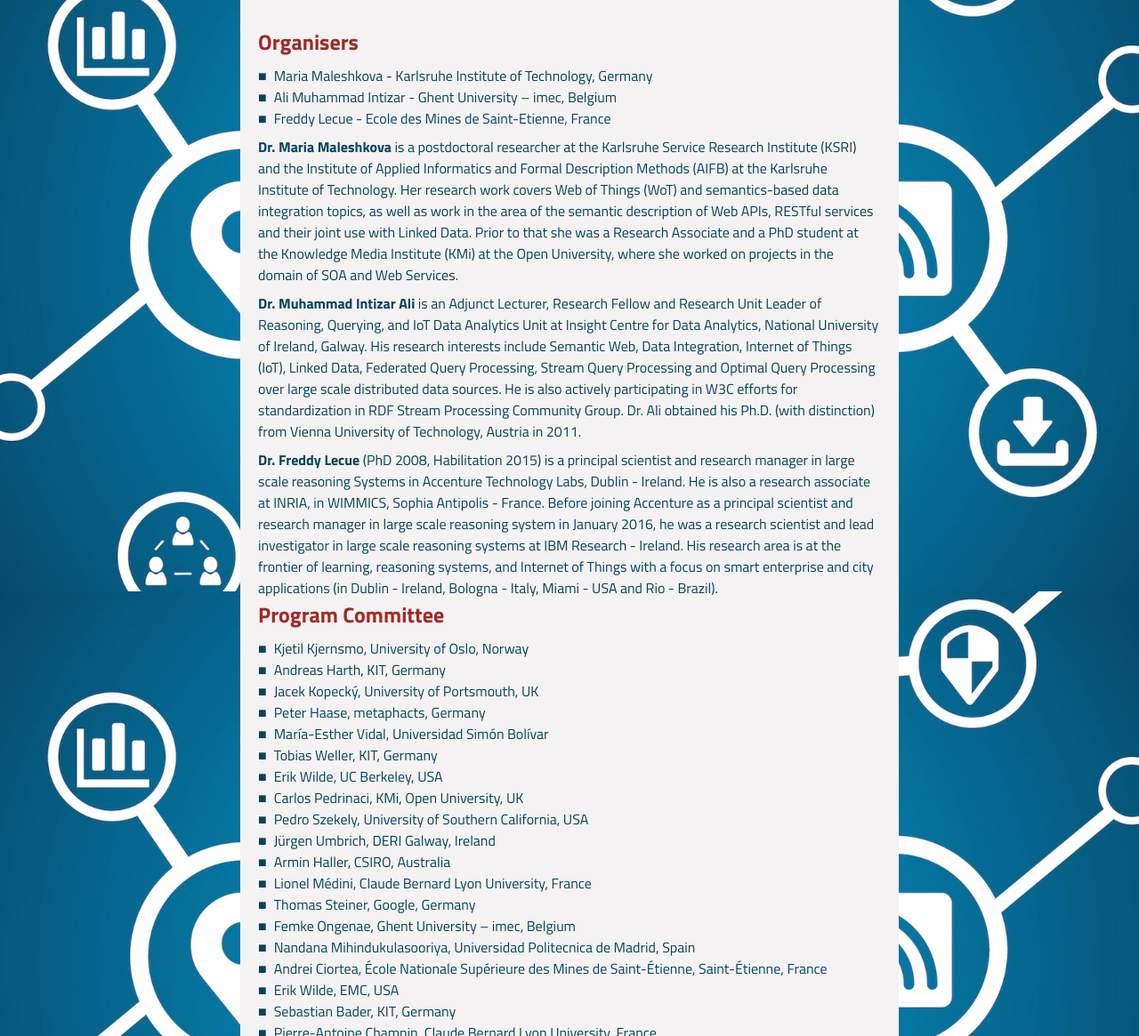
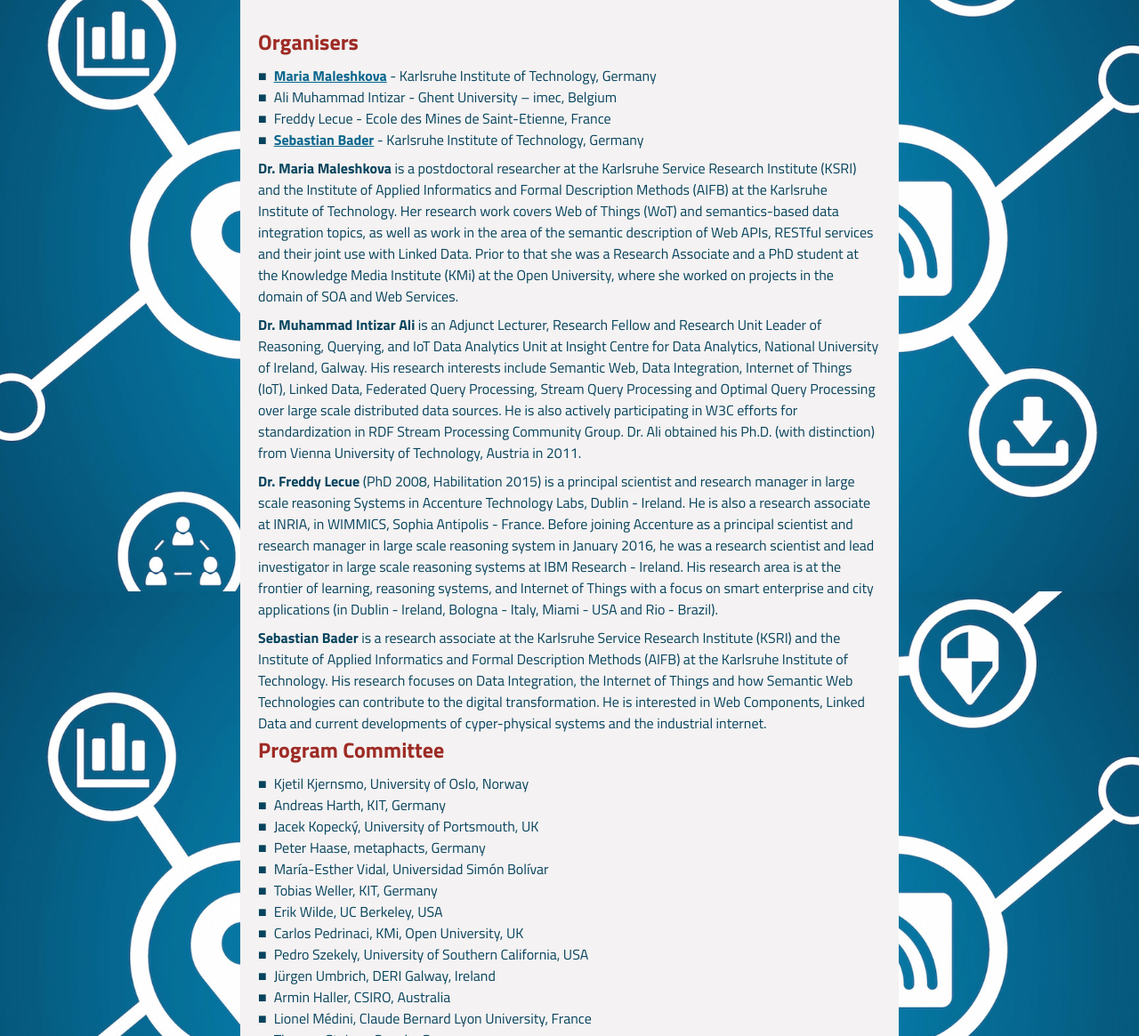
Before and after one commit to swit-ws/swit-ws.github.io, a plain HTML site: page organisation/index.html in a window 1280 px wide. Shown: the part 135-1300 px from the top of the page at 89% size. Drawn offline with Linux system fonts and the light colour scheme.

Commit message:
updating organisation

```diff
--- a/organisation/index.html
+++ b/organisation/index.html
@@ -31,9 +31,10 @@
 
     <h1 id="organisers">Organisers</h1>
     <ul>
-      <li>Maria Maleshkova - Karlsruhe Institute of Technology, Germany</li>
+      <li><a href="mailto:maria.maleshkova@kit.edu">Maria Maleshkova</a> - Karlsruhe Institute of Technology, Germany</li>
       <li>Ali Muhammad Intizar - Ghent University – imec, Belgium</li>
       <li>Freddy Lecue - Ecole des Mines de Saint-Etienne, France</li>
+      <li><a href="mailto:sebastian.bader@kit.edu">Sebastian Bader</a> - Karlsruhe Institute of Technology, Germany</li>
     </ul>
 
     <p><strong>Dr. Maria Maleshkova</strong> is a postdoctoral researcher at the Karlsruhe Service Research Institute (KSRI) and the Institute of Applied Informatics and Formal Description Methods (AIFB) at the Karlsruhe Institute of Technology. Her research work covers Web of Things (WoT) and semantics-based data integration topics, as well as work in the area of the semantic description of Web APIs, RESTful services and their joint use with Linked Data. Prior to that she was a Research Associate and a PhD student at the Knowledge Media Institute (KMi) at the Open University, where she worked on projects in the domain of SOA and Web Services.</p>
@@ -42,6 +43,9 @@
 
 
     <p><strong>Dr. Freddy Lecue</strong> (PhD 2008, Habilitation 2015) is a principal scientist and research manager in large scale reasoning Systems in Accenture Technology Labs, Dublin - Ireland. He is also a research associate at INRIA, in WIMMICS, Sophia Antipolis - France. Before joining Accenture as a principal scientist and research manager in large scale reasoning system in January 2016, he was a research scientist and lead investigator in large scale reasoning systems at IBM Research - Ireland. His research area is at the frontier of learning, reasoning systems, and Internet of Things with a focus on smart enterprise and city applications (in Dublin - Ireland, Bologna - Italy, Miami - USA and Rio - Brazil).</p>
+
+    <p><strong>Sebastian Bader</strong> is a research associate at the Karlsruhe Service Research Institute (KSRI) and the Institute of Applied Informatics and Formal Description Methods (AIFB) at the Karlsruhe Institute of Technology. His research focuses on Data Integration, the Internet of Things and how Semantic Web Technologies can contribute to the digital transformation. He is interested in Web Components, Linked Data and current developments of cyper-physical systems and the industrial internet.
+</p>
 
     <h1 id="program-committee">Program Committee</h1>
     <ul>
@@ -62,7 +66,6 @@
         <li>Nandana Mihindukulasooriya, Universidad Politecnica de Madrid, Spain</li>
         <li>Andrei Ciortea, École Nationale Supérieure des Mines de Saint-Étienne, Saint-Étienne, France</li>
         <li>Erik Wilde, EMC, USA</li>
-        <li>Sebastian Bader, KIT, Germany</li>
         <li>Pierre-Antoine Champin, Claude Bernard Lyon University, France</li>
         <li>Pieter Colpaert, Ghent University – imec, Belgium</li>
         <li>Pramod Anantaram, Kno.e.sis Center, Wright State University, USA</li>
```
